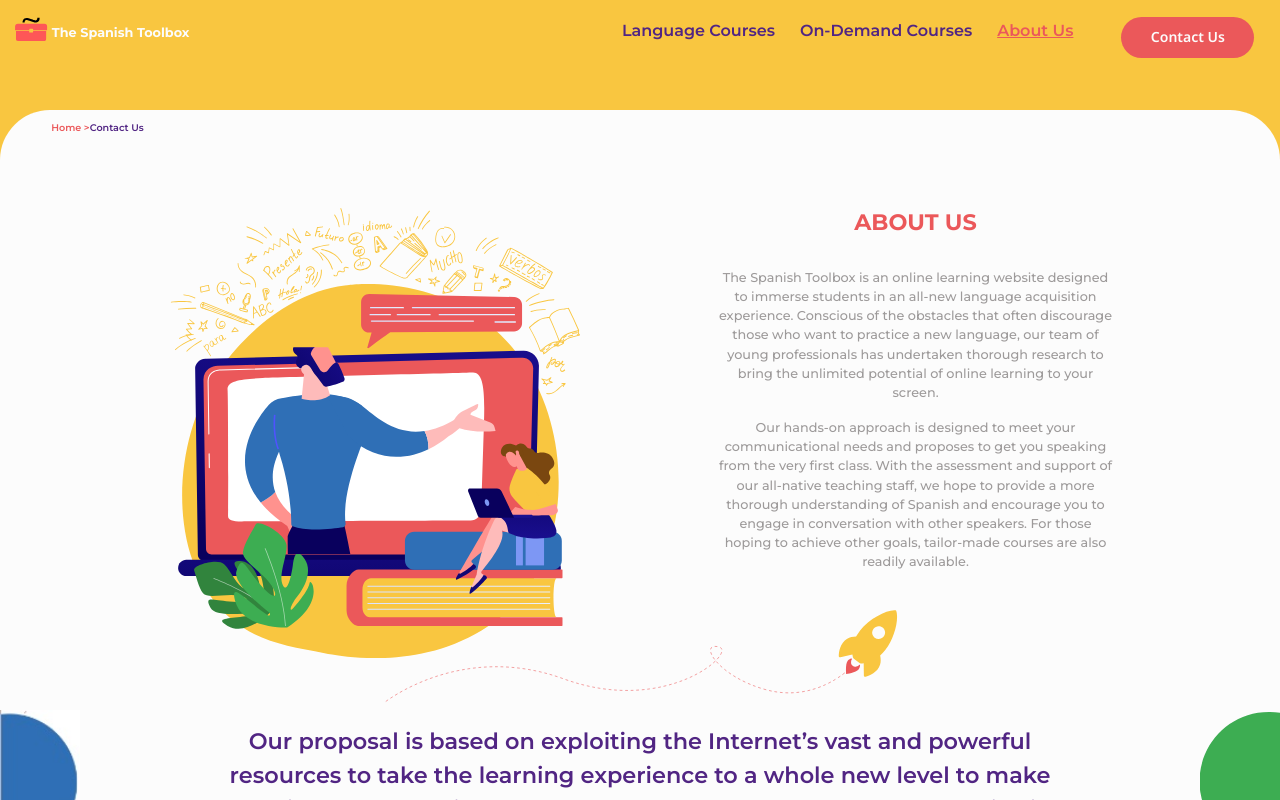
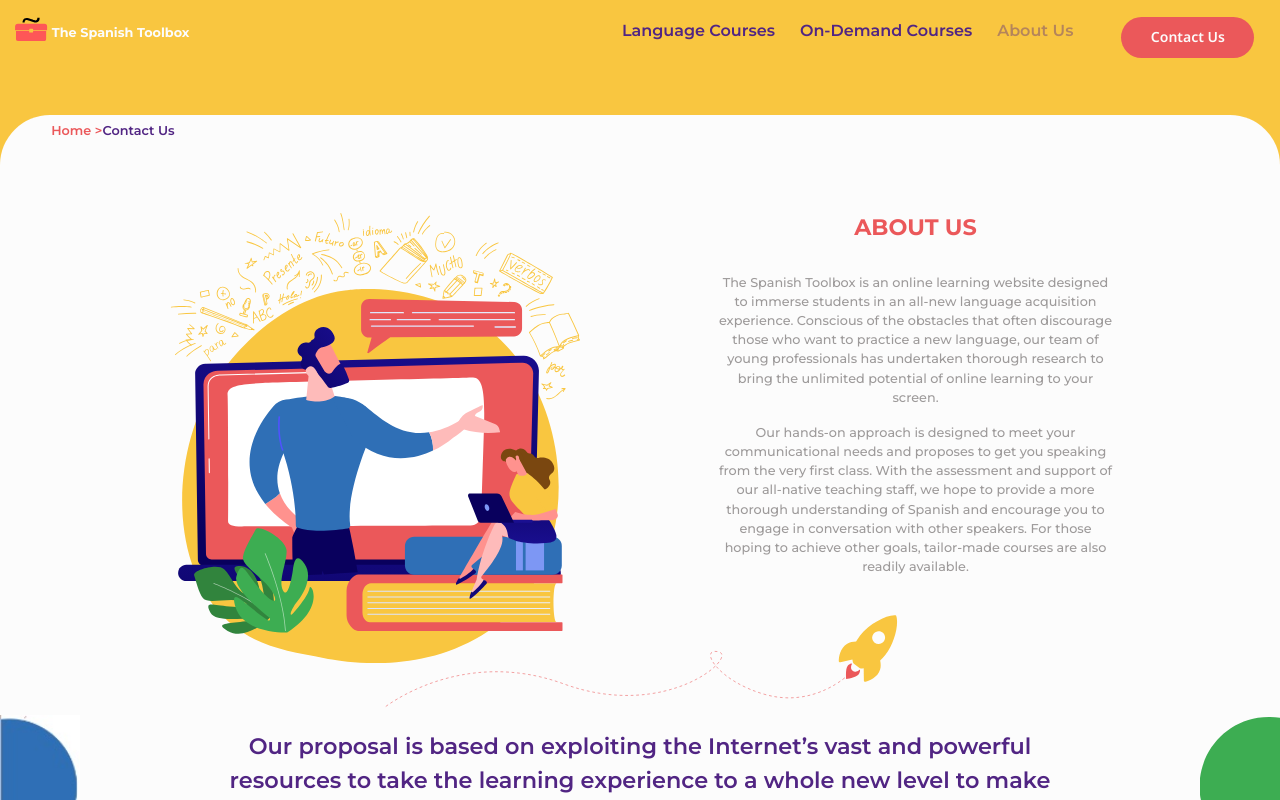
Before and after one commit to GustavoCarrena/spanishToolbox, a React (Vite) app: page /about in a window 1280 px wide. Shown: the top 800 px of the page. Built offline with nearby package versions, Linux system fonts and the light colour scheme.

Commit message:
contact responsive 6

```diff
--- a/src/components/header.module.scss
+++ b/src/components/header.module.scss
@@ -191,13 +191,14 @@
 
 .linksActive{
     @media(min-width:992px) {
-        text-decoration: underline !important;
+        text-decoration: none !important;
         -webkit-text-stroke: 1px rgba(0, 0, 0, 0) !important;
         font-family: var(--montserrat-font) !important;
         font-size: 1rem !important;
         font-weight: 600 !important;
         text-align: left !important;
-        color: var(--red) !important;
+        color: var(--violet) !important;
+        opacity: 0.4 !important;
         margin: 0px !important;
         padding: 3.8px 20px 0 5px !important;
         width: max-content;
--- a/src/containers/aboutUsContainer.module.scss
+++ b/src/containers/aboutUsContainer.module.scss
@@ -11,8 +11,8 @@
         top: 38px;
         font-family: var(--montserrat-font);
         font-weight: 600;
-        font-size: 0.6rem;
-        width: 100px;
+        font-size: 0.8rem;
+        width: 130px;
         left: 38px;
         z-index: 999;
         @media(min-width:500px){
```
Also changed, not shown: public/assets/img/aboutUs/clase.svg.
